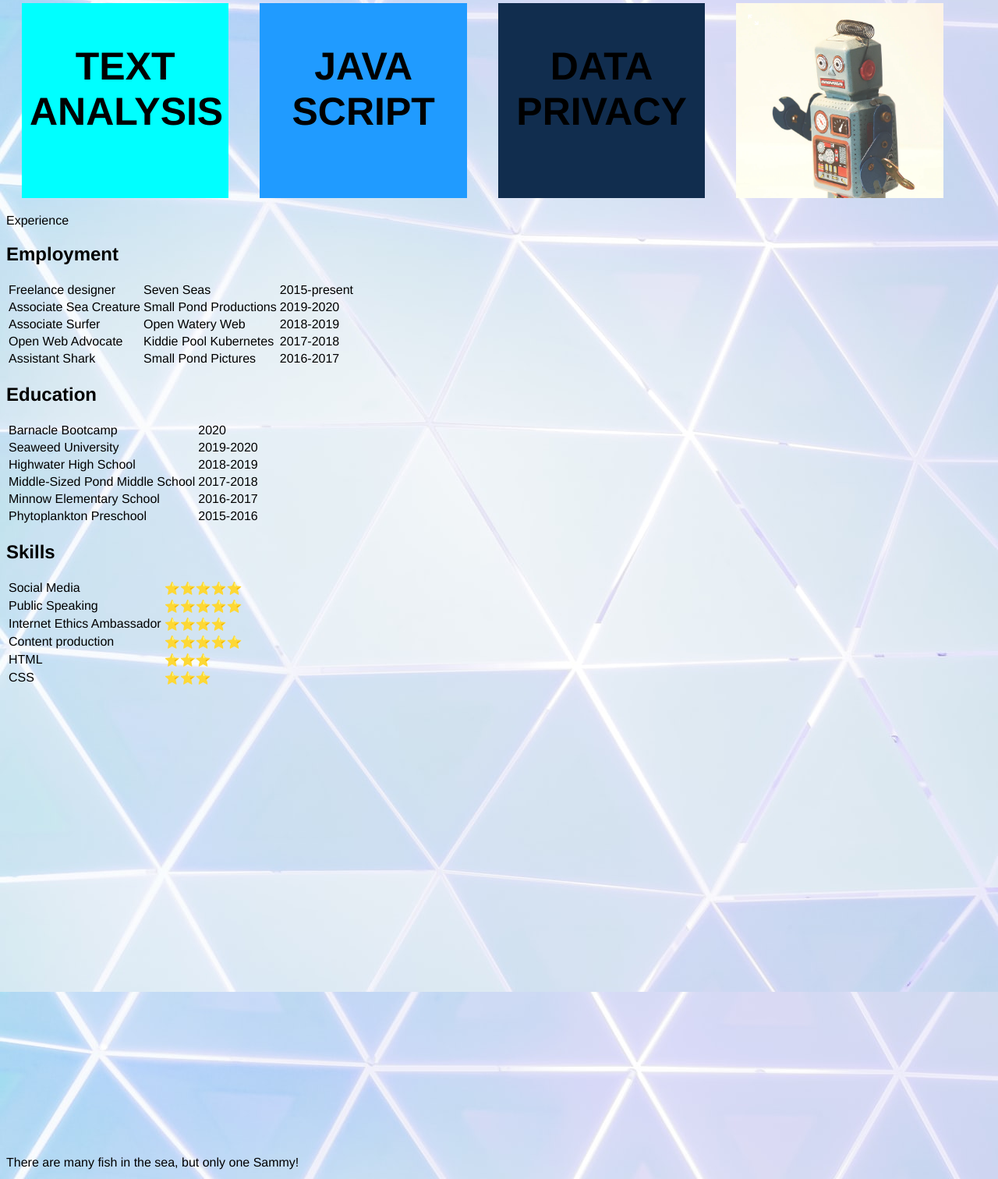
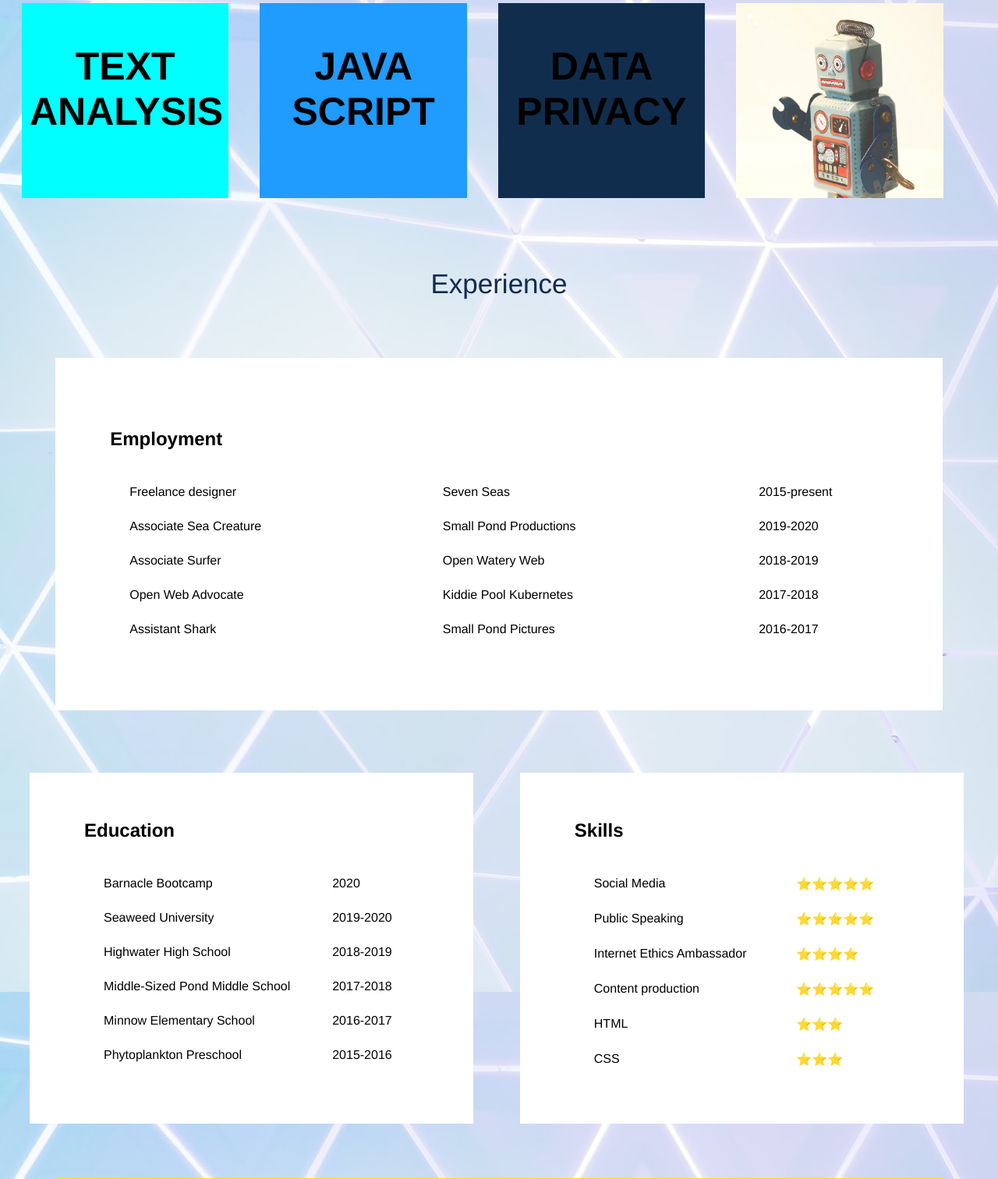
Before and after one commit to ilkerkr/Sammy-Shark, a plain HTML site: page index.html in a window 1280 px wide. Shown: the part 1428-2940 px from the top of the page at 78% size. Drawn offline with Linux system fonts and the light colour scheme.

Commit message:
CSS Finish

```diff
--- a/shark.css
+++ b/shark.css
@@ -104,3 +104,55 @@ body{
     margin: 50px;
     height: 500px;
 }
+.experience-heading{
+    text-align: center;
+    color:#102C4E;
+    margin-top: 150px;
+    margin-bottom:70px;
+    font-size: 35px;
+}
+.column-1 {
+    width: 90%;
+    height: auto;
+    padding-top:70px;
+    padding-left:70px;
+    padding-bottom:70px;
+    margin:auto;
+    margin-bottom:50px;
+    margin-top: 75px;
+    background-color:white;
+}
+.table-style {
+    width:100%;
+    border-spacing: 24px;
+}
+.column-2a {
+    float: left;
+    width: 45%;
+    padding: 40px;
+    padding-left:70px;
+    padding-right: 70px;
+    padding-bottom:60px;
+    height:450px;
+    margin:30px;
+    margin-right:30px;
+    margin-bottom: 40px;
+    background-color:white;
+}
+.column-metin{
+    width: 90%;
+    height: 475px;
+    padding: 40px;
+    padding-left:70px;
+    padding-right: 70px;
+    padding-bottom:100px;
+    margin:auto;
+    margin-bottom:150px;
+    border: 20px solid #FEDE00;
+}
+.metin{
+    font-size:80px;
+    font-weight:bold;
+    line-height: 1;
+    text-align: center;
+}
```
